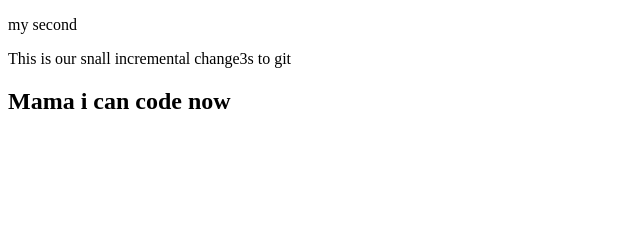
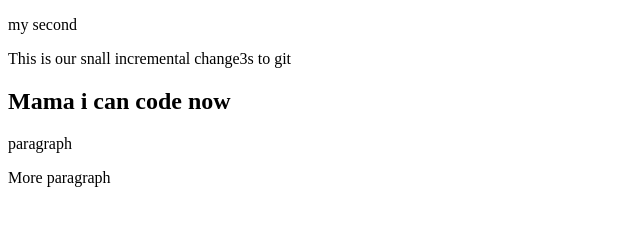
Before and after one commit to shovon78/my-second-repo, a plain HTML site: page index.html in a window 1280 px wide. Shown: the whole page, without its empty margins (0-640 px from the left). Drawn offline with Linux system fonts and the light colour scheme.

Commit message:
styles added

```diff
--- a/index.html
+++ b/index.html
@@ -9,5 +9,7 @@
     <p>my second</p>
     <p>This is our snall incremental change3s to git</p>
     <h2>Mama i can code now</h2>
+    <p>paragraph</p>
+    <p>More paragraph</p>
 </body>
 </html>
--- /dev/null
+++ b/style.css
@@ -0,0 +1,4 @@
+p{
+    background-color: aliceblue;
+    color: crimson;
+}
```
